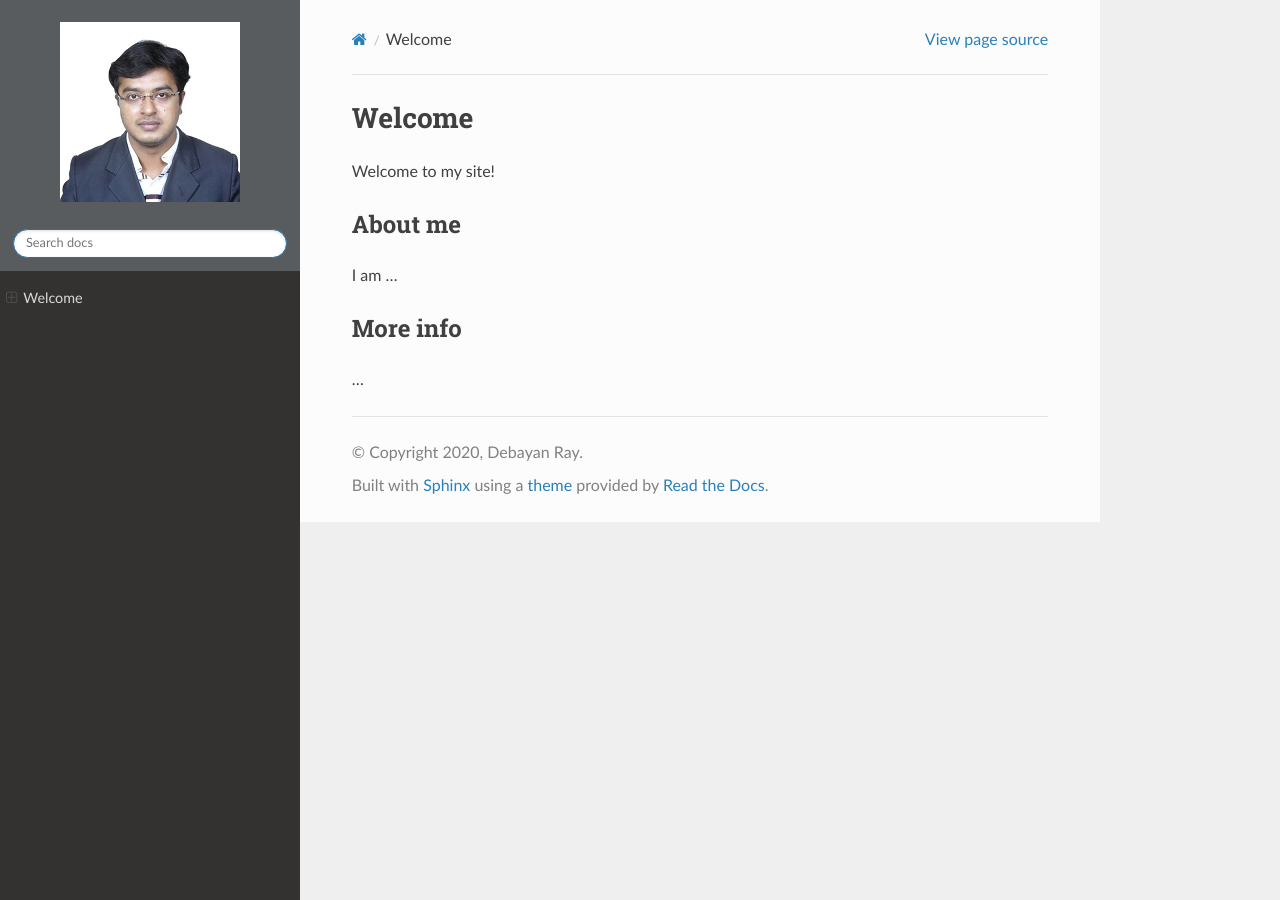
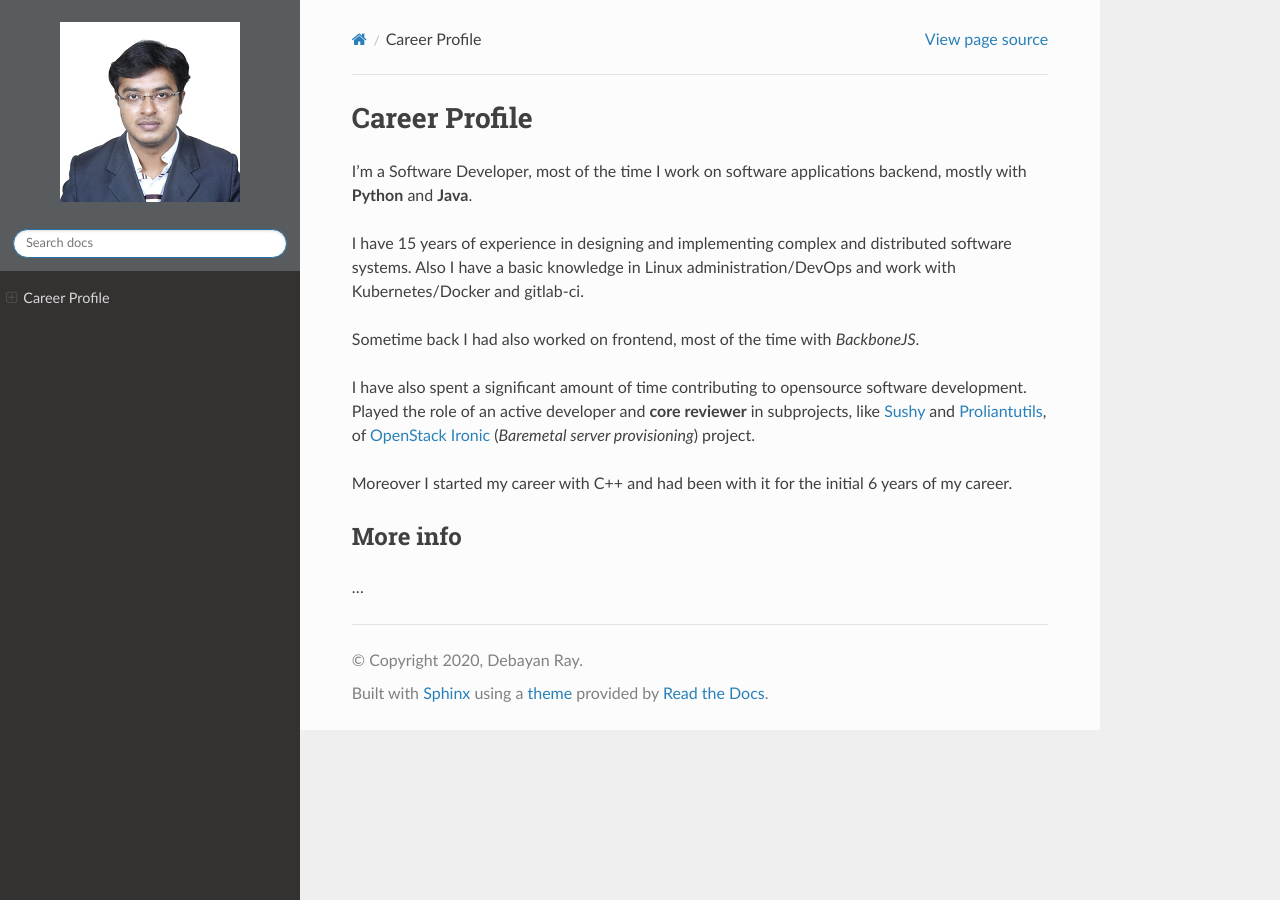
Before and after one commit to debayanray/debayanray.github.io, a Sphinx documentation site: the page built from doc/source/index.rst, in a window 1280 px wide. Built offline with Sphinx 7.4.7 and the Read the Docs theme 2.0.0, drawn with Linux system fonts in a browser that asks for light colours.

Commit message:
Add career profile

```diff
--- a/doc/source/index.rst
+++ b/doc/source/index.rst
@@ -3,13 +3,32 @@
    You can adapt this file completely to your liking, but it should at least
    contain the root `toctree` directive.
 
-Welcome
-=======
-Welcome to my site!
 
-About me
---------
-I am ...
+Career Profile
+##############
+
+I'm a Software Developer, most of the time I work on software applications
+backend, mostly with **Python** and **Java**.
+
+I have 15 years of experience in designing and implementing complex and
+distributed software systems. Also I have a basic knowledge in Linux
+administration/DevOps and work with Kubernetes/Docker and gitlab-ci.
+
+Sometime back I had also worked on frontend, most of the time with
+*BackboneJS*.
+
+I have also spent a significant amount of time contributing to opensource
+software development. Played the role of an active developer and
+**core reviewer** in subprojects, like `Sushy`_ and `Proliantutils`_, of
+`OpenStack Ironic`_ (*Baremetal server provisioning*) project.
+
+Moreover I started my career with C++ and had been with it for the initial 6
+years of my career.
+
+.. _Sushy: https://docs.openstack.org/sushy/latest/
+.. _Proliantutils: https://docs.openstack.org/ironic/latest/admin/drivers/ilo.html
+.. _OpenStack Ironic: https://docs.openstack.org/ironic/
+
 
 More info
 ---------
```
Also changed, not shown: 9 other files.
